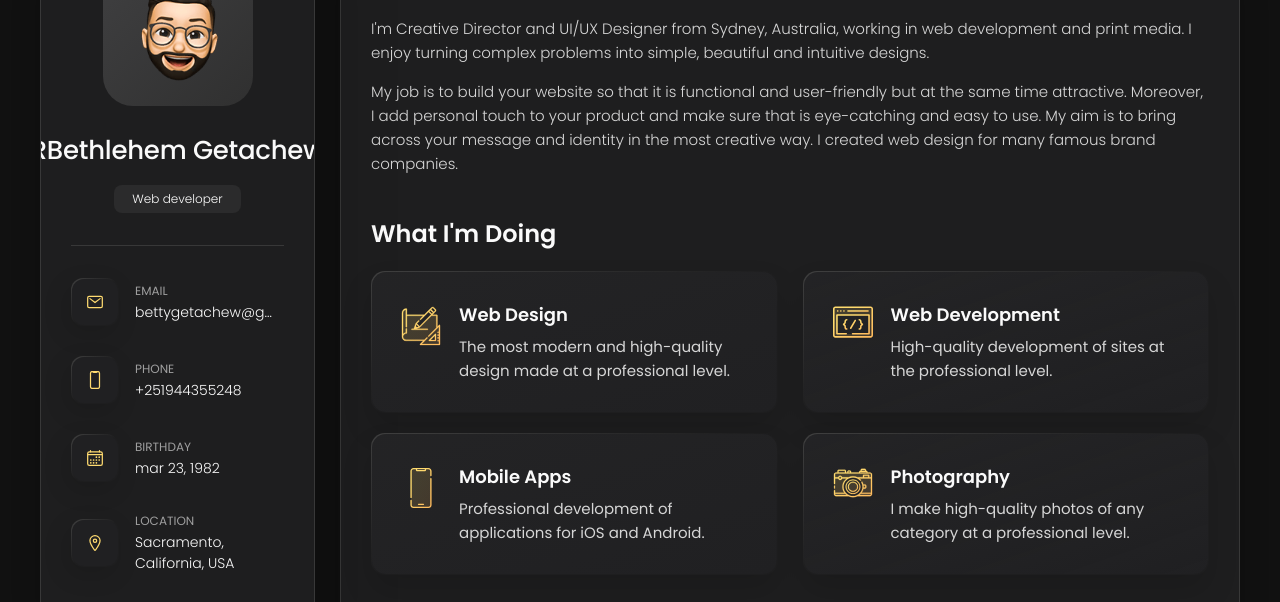
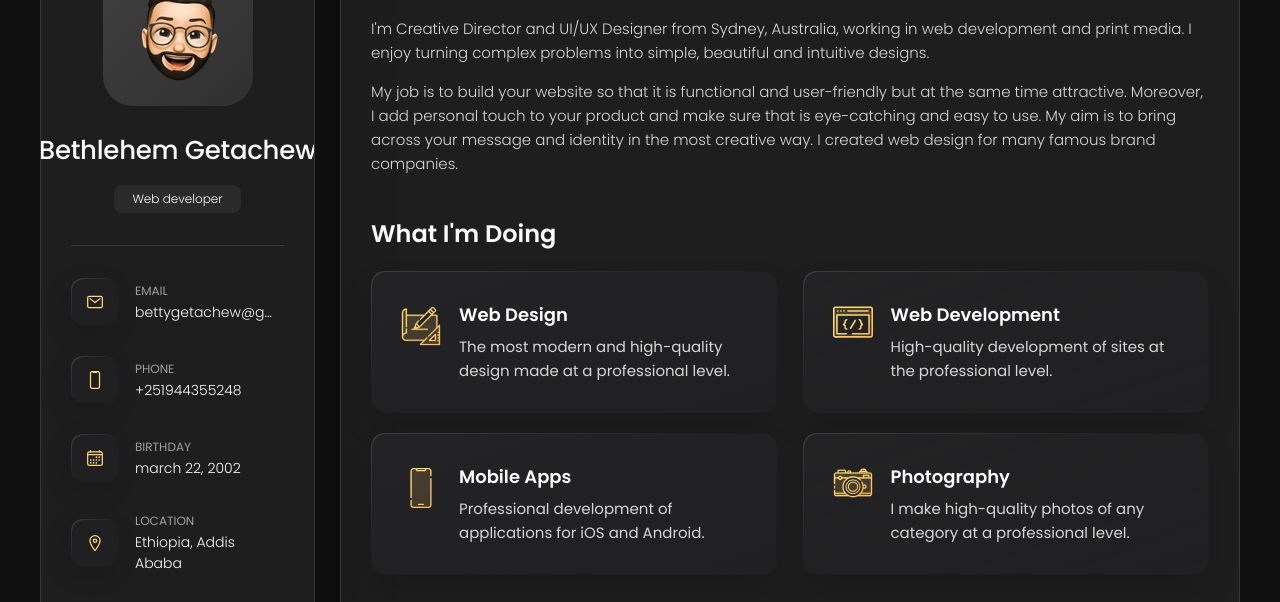
Before and after one commit to betirtech/betirtech_website, a plain HTML site: page index.html in a window 1280 px wide. Shown: the part 162-764 px from the top of the page. Drawn offline with nearby package versions, Linux system fonts and the light colour scheme.

Commit message:
Update index.html
1

```diff
--- a/index.html
+++ b/index.html
@@ -46,7 +46,7 @@
         </figure>
 
         <div class="info-content">
-          <h1 class="name" title="Richard hanrick">RBethlehem Getachew</h1>
+          <h1 class="name" title="Richard hanrick">Bethlehem Getachew</h1>
 
           <p class="title">Web developer</p>
         </div>
@@ -102,7 +102,7 @@
             <div class="contact-info">
               <p class="contact-title">Birthday</p>
 
-              <time datetime="1982-06-23">mar 23, 1982</time>
+              <time datetime="1982-06-23">march 22, 2002</time>
             </div>
 
           </li>
@@ -116,7 +116,7 @@
             <div class="contact-info">
               <p class="contact-title">Location</p>
 
-              <address>Sacramento, California, USA</address>
+              <address>Ethiopia, Addis Ababa</address>
             </div>
 
           </li>
```
